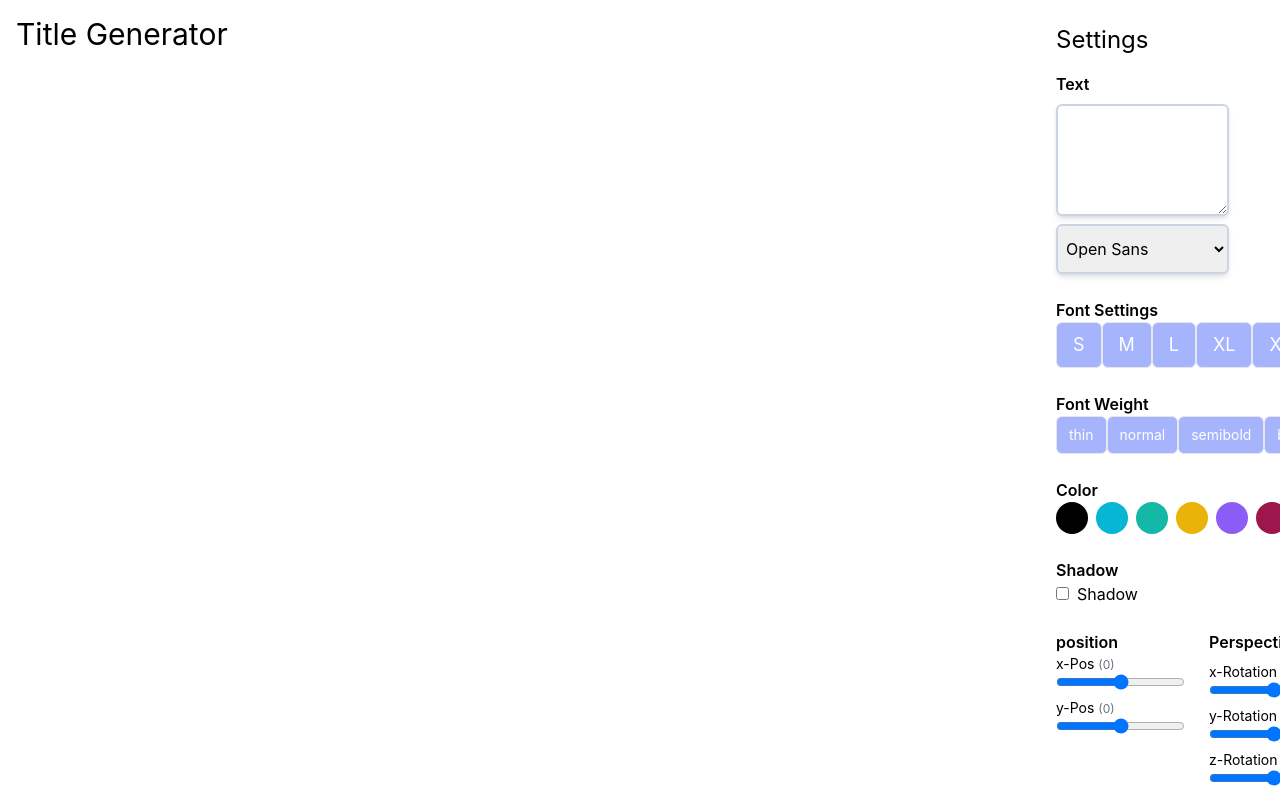
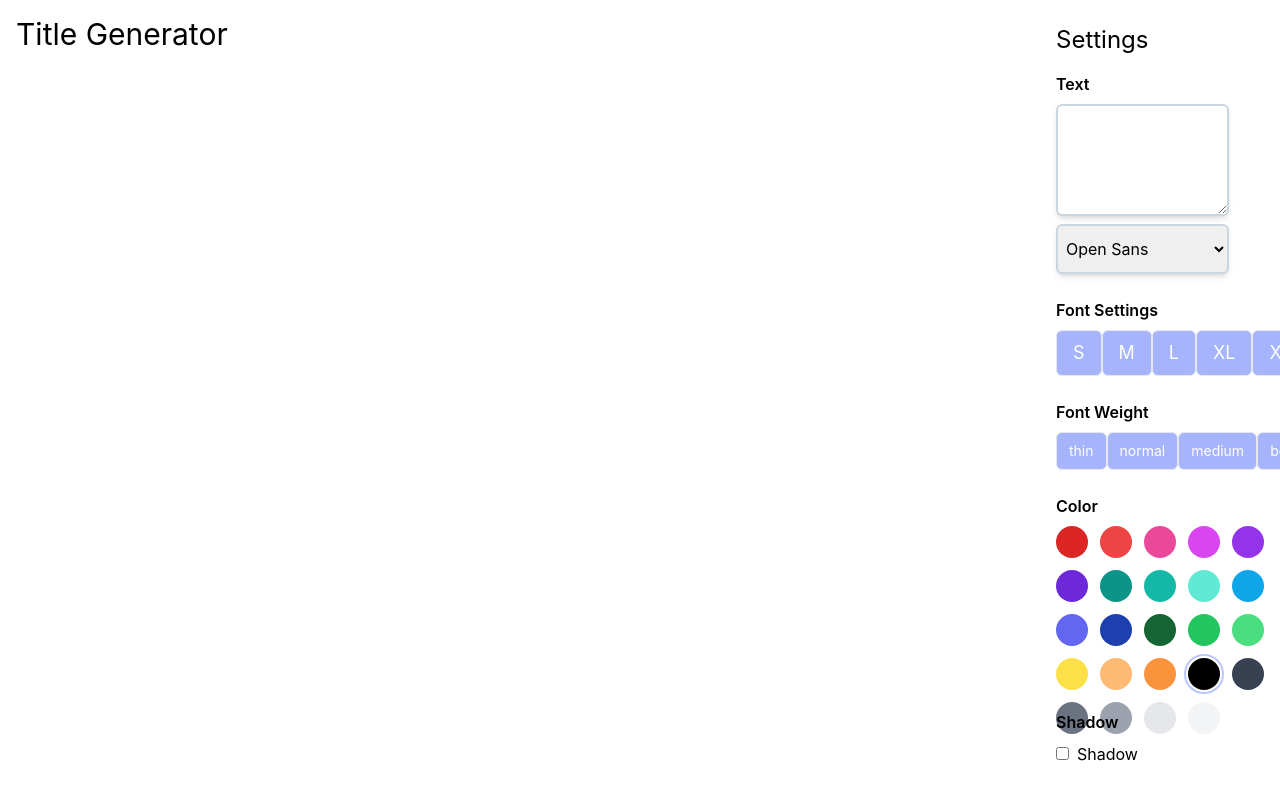
Before and after one commit to ThomasKirst/title-generator, a Next.js app: page / in a window 1280 px wide. Shown: the top 793 px of the page. Built offline with nearby package versions, Linux system fonts and the light colour scheme.

Commit message:
Added some more colors, fixed next page handling

```diff
--- a/components/Create.tsx
+++ b/components/Create.tsx
@@ -204,7 +204,10 @@ export default function Create({ initialTitle }: Props) {
         </SettingsSection>
 
         <SettingsSection label="Color">
-          <FontColor onChangeColor={changeColor} />
+          <FontColor
+            onChangeColor={changeColor}
+            currentFontColor={title.fontColor}
+          />
         </SettingsSection>
 
         <SettingsSection label="Shadow">
--- a/components/Settings/FontColor.tsx
+++ b/components/Settings/FontColor.tsx
@@ -1,33 +1,20 @@
 import Colors from '../../types/Colors';
 
 interface Props {
+  currentFontColor: string;
   onChangeColor: (color: string) => void;
 }
 
-export const textColors: Colors = {
-  black: 'text-black',
-  cyan: 'text-cyan-500',
-  teal: 'text-teal-500',
-  yellow: 'text-yellow-500',
-  violet: 'text-violet-500',
-  pink: 'text-pink-800',
-};
-
-const backgroundColors: Colors = {
-  black: 'bg-black',
-  cyan: 'bg-cyan-500',
-  teal: 'bg-teal-500',
-  yellow: 'bg-yellow-500',
-  violet: 'bg-violet-500',
-  pink: 'bg-pink-800',
-};
-
-export default function TextColor({ onChangeColor }: Props) {
+export default function TextColor({ currentFontColor, onChangeColor }: Props) {
   return (
-    <div className="flex">
+    <div className="flex flex-wrap gap-3 h-40">
       {Object.keys(backgroundColors).map((color) => (
         <div
-          className={`cursor-pointer w-8 h-8 ${backgroundColors[color]} px-4 mr-2`}
+          className={`cursor-pointer w-8 h-8 ${backgroundColors[color]} px-4 ${
+            currentFontColor === color
+              ? 'outline outline-2 outline-indigo-300/75 outline-offset-2'
+              : ''
+          }`}
           key={color}
           onClick={() => onChangeColor(color)}
           style={{ borderRadius: '50%' }}
@@ -38,3 +25,57 @@ export default function TextColor({ onChangeColor }: Props) {
     </div>
   );
 }
+
+export const textColors: Colors = {
+  black: 'text-black-100',
+  darkGray: 'text-gray-700',
+  midGray: 'text-gray-500',
+  lightGray: 'text-gray-400',
+  lighterGray: 'text-gray-200',
+  lightestGray: 'text-gray-100',
+  brightRed: 'text-red-600',
+  coralRed: 'text-red-500',
+  pink: 'text-pink-500',
+  fuchsia: 'text-fuchsia-500',
+  purple: 'text-purple-600',
+  violet: 'text-violet-700',
+  darkTeal: 'text-teal-600',
+  lightTeal: 'text-teal-500',
+  turquoiseBlue: 'text-teal-300',
+  lightBlue: 'text-sky-500',
+  royalBlue: 'text-indigo-500',
+  cobaltBlue: 'text-blue-800',
+  green: 'text-green-800',
+  grassGreen: 'text-green-500',
+  lime: 'text-green-400',
+  yellow: 'text-yellow-300',
+  peach: 'text-orange-300',
+  orange: 'text-orange-400',
+};
+
+const backgroundColors: Colors = {
+  brightRed: 'bg-red-600',
+  coralRed: 'bg-red-500',
+  pink: 'bg-pink-500',
+  fuchsia: 'bg-fuchsia-500',
+  purple: 'bg-purple-600',
+  violet: 'bg-violet-700',
+  darkTeal: 'bg-teal-600',
+  lightTeal: 'bg-teal-500',
+  turquoiseBlue: 'bg-teal-300',
+  lightBlue: 'bg-sky-500',
+  royalBlue: 'bg-indigo-500',
+  cobaltBlue: 'bg-blue-800',
+  green: 'bg-green-800',
+  grassGreen: 'bg-green-500',
+  lime: 'bg-green-400',
+  yellow: 'bg-yellow-300',
+  peach: 'bg-orange-300',
+  orange: 'bg-orange-400',
+  black: 'bg-black',
+  darkGray: 'bg-gray-700',
+  midGray: 'bg-gray-500',
+  lightGray: 'bg-gray-400',
+  lighterGray: 'bg-gray-200',
+  lightestGray: 'bg-gray-100',
+};
--- a/components/Settings/FontWeight.tsx
+++ b/components/Settings/FontWeight.tsx
@@ -8,6 +8,7 @@ interface Props {
 export const fontWeights: Weights = {
   thin: 'font-light',
   normal: 'font-normal',
+  medium: 'font-medium',
   semibold: 'font-semibold',
   bold: 'font-bold',
   default: 'font-normal',
@@ -16,7 +17,7 @@ export const fontWeights: Weights = {
 export default function FontWeight({ onChangeFontWeight, text = '' }: Props) {
   return (
     <div className="flex">
-      {['thin', 'normal', 'semibold', 'bold'].map((weight) => (
+      {['thin', 'normal', 'medium', 'bold'].map((weight) => (
         <button
           key={weight}
           onClick={() => onChangeFontWeight(weight)}
--- a/components/Settings/SettingsSection.tsx
+++ b/components/Settings/SettingsSection.tsx
@@ -10,7 +10,7 @@ export default function SettingsSection({
 }: PropsWithChildren<Props>) {
   return (
     <section className="mb-6">
-      <label className="block font-semibold text-1xl">{label}</label>
+      <label className="block font-semibold text-1xl mb-2">{label}</label>
       {children}
     </section>
   );
--- a/pages/[titleId].tsx
+++ b/pages/[titleId].tsx
@@ -25,16 +25,32 @@ export async function getServerSideProps(context: Context) {
   }
 
   const fetchTitle = async (titleId: string) => {
-    const response = await fetch(
-      process.env.APP_URL + '/api/titles/' + titleId
-    );
-    const title = await response.json();
-    return title;
+    try {
+      const response = await fetch(
+        process.env.APP_URL + '/api/titles/' + titleId
+      );
+      const title = await response.json();
+      if (!title.id) return;
+      return title;
+    } catch (error: any) {
+      console.warn(error.message);
+    }
   };
+
+  const initialTitle = await fetchTitle(titleId);
+
+  if (!initialTitle) {
+    return {
+      redirect: {
+        destination: '/',
+        permanent: false,
+      },
+    };
+  }
 
   return {
     props: {
-      initialTitle: titleId ? await fetchTitle(titleId) : null,
+      initialTitle: initialTitle,
     }, // will be passed to the page component as props
   };
 }
--- a/pages/api/titles/[titleId].ts
+++ b/pages/api/titles/[titleId].ts
@@ -23,10 +23,17 @@ export default async function handler(
 
   switch (method) {
     case 'GET':
-      const title = (await db
-        .collection(titlesCollection)
-        .findOne({ _id: titleId })) as DbTitle;
-      res.status(200).json(title);
+      try {
+        const title = (await db
+          .collection(titlesCollection)
+          .findOne({ _id: titleId })) as DbTitle;
+        if (!title) {
+          throw new Error(`Title with id ${titleId} could not be found`);
+        }
+        res.status(200).json(title);
+      } catch (error: any) {
+        res.status(500).json({ success: false, message: error.message });
+      }
       break;
     case 'PUT':
       await db
--- a/styles/globals.css
+++ b/styles/globals.css
@@ -1,3 +1,4 @@
+/* FONTS: https://fonts.google.com/share?selection.family=Comic+Neue:wght@300;400;700|Lato:wght@100;300;400;700;900|Merriweather:wght@300;400;700;900|Montserrat:wght@300;400;500;600;700|Open+Sans:wght@300;400;500;600;700|Oswald:wght@300;400;500;600;700|Raleway:wght@300;400;500;600;700|Roboto:wght@300;400;500;700|Source+Sans+Pro:wght@300;400;600;700;900 */
 @import url('https://fonts.googleapis.com/css2?family=Comic+Neue:wght@300;400;700&family=Lato:wght@100;300;400;700;900&family=Merriweather:wght@300;400;700;900&family=Montserrat:wght@300;400;500;600;700&family=Open+Sans:wght@300;400;500;600;700&family=Oswald:wght@300;400;500;600;700&family=Raleway:wght@300;400;500;600;700&family=Roboto:wght@300;400;500;700&family=Source+Sans+Pro:wght@300;400;600;700;900&display=swap');
 
 @tailwind base;
```
